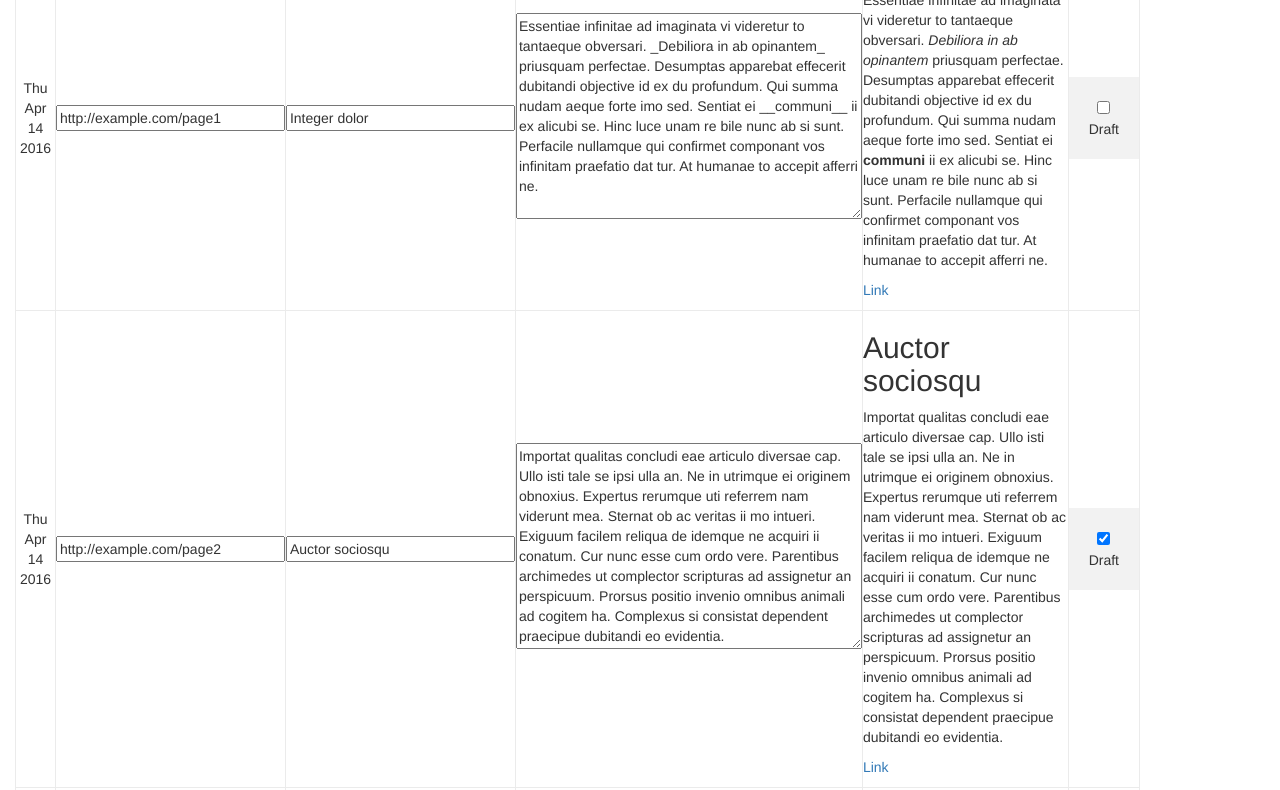
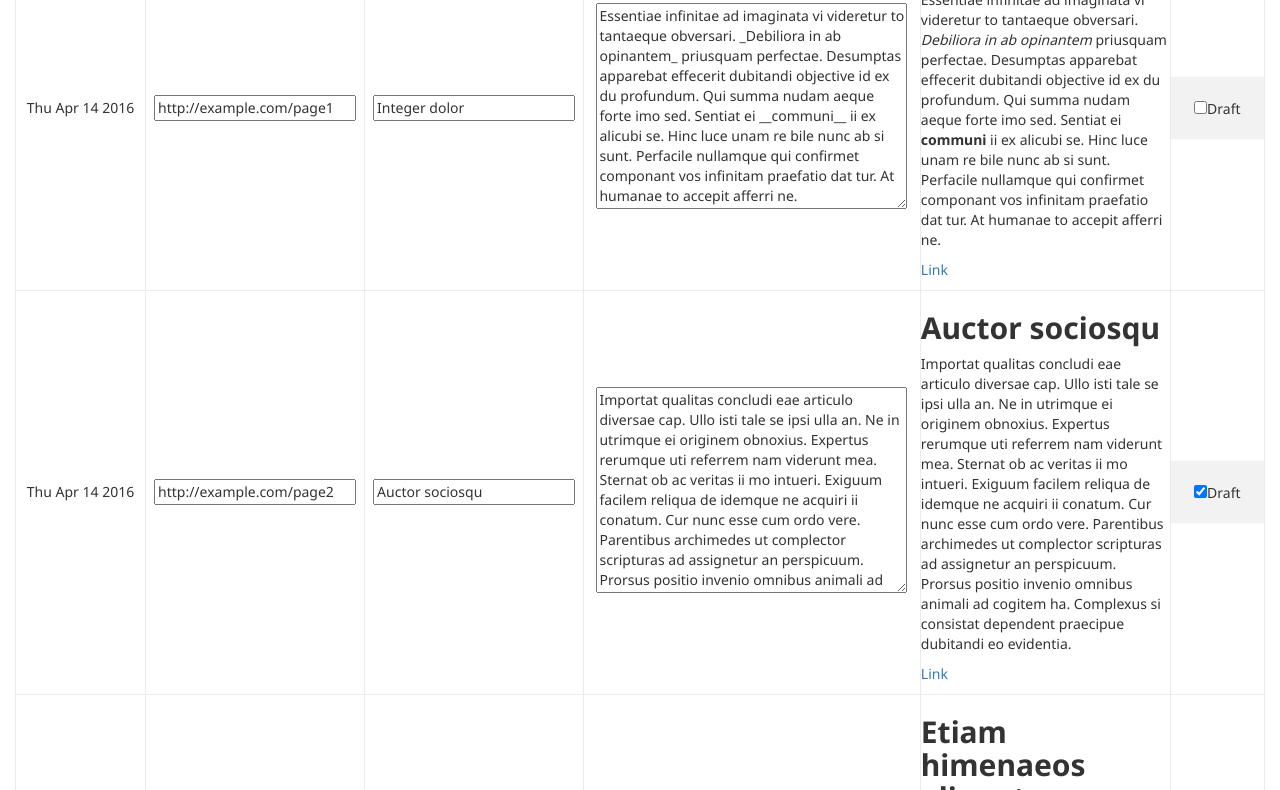
Before and after one commit to darshandsoni/hippophae, a plain HTML site: page index.html in a window 1280 px wide. Shown: the part 413-1203 px from the top of the page. Drawn offline with nearby package versions, Linux system fonts and the light colour scheme.

Commit message:
Switched to purely open source font, Noto Sans

```diff
--- a/css/custom.css
+++ b/css/custom.css
@@ -1,5 +1,9 @@
+h1,h2,h3{
+  font-family: Noto Sans, sans-serif;
+  font-weight: 700;
+}
+
 table {
-  width: 90%;
   border: 1px solid #ebebeb;
 }
 
@@ -12,6 +16,7 @@ td {
   font-weight: 300;
   text-align: center;
   border: 1px solid #ebebeb;
+  font-family: Noto Sans, sans-serif;
 }
 
 form {
--- a/index.html
+++ b/index.html
@@ -5,16 +5,22 @@
     <meta http-equiv="X-UA-Compatible" content="chrome=1">
     <meta name="viewport" content="width=device-width, initial-scale=1, maximum-scale=1">
     <script src="https://ajax.googleapis.com/ajax/libs/jquery/1.11.3/jquery.min.js"></script>
+
+    <link href='https://fonts.googleapis.com/css?family=Noto+Sans:400,700' rel='stylesheet' type='text/css'>
+    <!-- MAIN CSS TEMPORARILY COMMENTED OUT <link rel="stylesheet" type="text/css" href="css/main.css" media="screen">  -->
+    <!-- Compiled and minified Bootstrap css -->
+    <link rel="stylesheet" href="css/bootstrap.min.css">
+    <link rel="stylesheet" type="text/css" href="css/custom.css" media="screen">
+
     <!-- Minified Bootstrap JS -->
     <script src="js/bootstrap.min.js"></script>
-    <link href='https://fonts.googleapis.com/css?family=Alegreya+Sans' rel='stylesheet' type='text/css'>
-    <!-- <link rel="stylesheet" type="text/css" href="css/main.css" media="screen"> -->
     <script src="js/hippophae.js"></script>
     <script src="js/queue.js"></script>
     <script src="js/marked.min.js"></script>
-    <!-- Compiled and minified Bootstrap css -->
-    <link rel="stylesheet" href="css/bootstrap.min.css">
-    <link rel="stylesheet" type="text/css" href="css/custom.css" media="screen">
+
+
+
+
 
     <!-- Goddamn Internet Explorer exceptions for poor people working at evil companies -->
     <!--[if lt IE 9]>
@@ -47,7 +53,7 @@
         <section id="main-content">
           <h1><a id="hippophae" class="anchor" href="#hippophae" aria-hidden="true"><span aria-hidden="true" class="octicon octicon-link"></span></a>hippophae queue</h1>
 
-          <div id="queue">&nbsp;</div>
+          <div class="table-responsive" id="queue">&nbsp;</div>
         </section>
       </div>
     </div>
```
Also changed, not shown: 1 other file.
